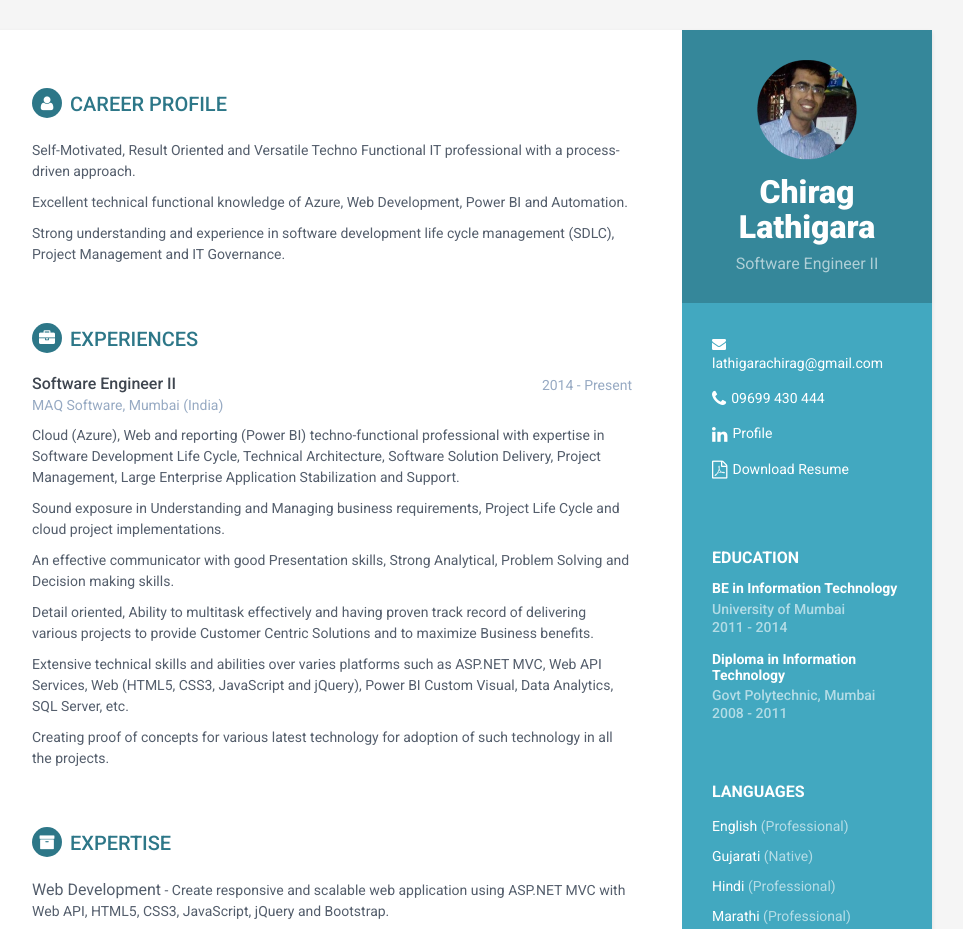
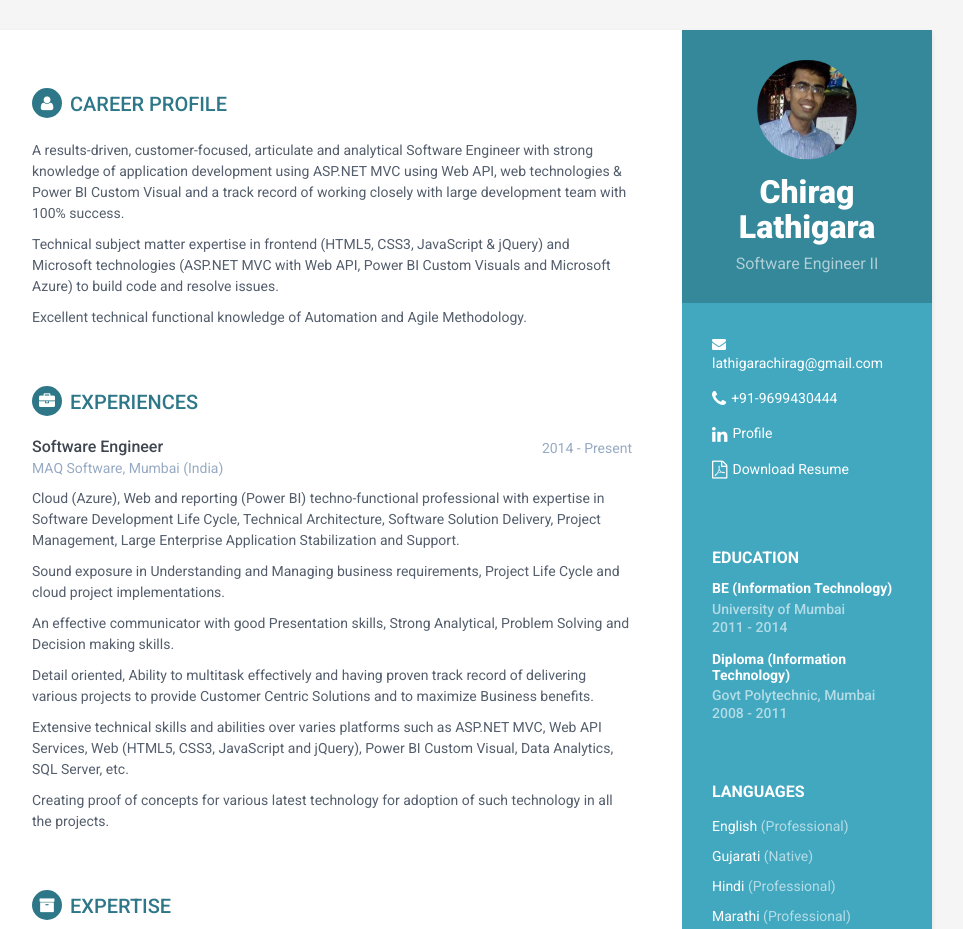
Before and after one commit to chiraglathigara/chiraglathigara.github.io, a plain HTML site: page index.html in a window 1280 px wide. Shown: the top 929 px of the page, without its empty margins (188-1151 px from the left). Drawn offline with Linux system fonts and the light colour scheme.

Commit message:
Updated content of profile and styling

```diff
--- a/assets/css/styles.css
+++ b/assets/css/styles.css
@@ -220,6 +220,7 @@ p {
   font-weight: 400;
   margin-top: 0;
   margin-bottom: 5px;
+  font-weight: bold;
 }
 .main-wrapper .projects-section .intro {
   margin-bottom: 30px;
--- a/index.html
+++ b/index.html
@@ -38,20 +38,20 @@
             <div class="contact-container container-block">
                 <ul class="list-unstyled contact-list">
                     <li class="email"><i class="fa fa-envelope"></i><a href="mailto: lathigarachirag@gmail.com">lathigarachirag@gmail.com</a></li>
-                    <li class="phone"><i class="fa fa-phone"></i><a href="tel:09699 430 444">09699 430 444</a></li>
-                    <li class="linkedin"><i class="fa fa-linkedin"></i><a href="https://www.linkedin.com/in/chirag-lathigara-3a417856/" target="_blank">Profile</a></li>
+                    <li class="phone"><i class="fa fa-phone"></i><a href="tel:+91-9699430444">+91-9699430444</a></li>
+                    <li class="linkedin"><i class="fa fa-linkedin"></i><a href="https://www.linkedin.com/in/chirag-lathigara/" target="_blank">Profile</a></li>
                     <li class="resume"><i class="fa fa-file-pdf-o"></i><a href="Chirag Lathigara_CV.pdf" target="_blank">Download Resume</a></li>
                 </ul>
             </div><!--//contact-container-->
             <div class="education-container container-block">
                 <h2 class="container-block-title">Education</h2>
                 <div class="item">
-                    <h4 class="degree">BE in Information Technology</h4>
+                    <h4 class="degree">BE (Information Technology)</h4>
                     <h5 class="meta">University of Mumbai</h5>
                     <div class="time">2011 - 2014</div>
                 </div><!--//item-->
                 <div class="item">
-                    <h4 class="degree">Diploma in Information Technology</h4>
+                    <h4 class="degree">Diploma (Information Technology)</h4>
                     <h5 class="meta">Govt Polytechnic, Mumbai</h5>
                     <div class="time">2008 - 2011</div>
                 </div><!--//item-->
@@ -83,11 +83,11 @@
             <section class="section summary-section">
                 <h2 class="section-title"><i class="fa fa-user"></i>Career Profile</h2>
                 <div class="summary">
-                    <p>Self-Motivated, Result Oriented and Versatile Techno Functional IT professional with a process-driven approach.</p>
+                    <p>A results-driven, customer-focused, articulate and analytical Software Engineer with strong knowledge of application development using ASP.NET MVC using Web API, web technologies & Power BI Custom Visual and a track record of working closely with large development team with 100% success.</p>
 
-                    <p>Excellent technical functional knowledge of Azure, Web Development, Power BI and Automation.</p>
+                    <p>Technical subject matter expertise in frontend (HTML5, CSS3, JavaScript & jQuery) and Microsoft technologies (ASP.NET MVC with Web API, Power BI Custom Visuals and Microsoft Azure) to build code and resolve issues.</p>
 
-                    <p>Strong understanding and experience in software development life cycle management (SDLC), Project Management and IT Governance.</p>
+                    <p>Excellent technical functional knowledge of Automation and Agile Methodology.</p>
                 </div><!--//summary-->
             </section><!--//section-->
 
@@ -97,7 +97,7 @@
                 <div class="item">
                     <div class="meta">
                         <div class="upper-row">
-                            <h3 class="job-title">Software Engineer II</h3>
+                            <h3 class="job-title">Software Engineer</h3>
                             <div class="time">2014 - Present</div>
                         </div><!--//upper-row-->
                         <div class="company">MAQ Software, Mumbai (India)</div>
```
